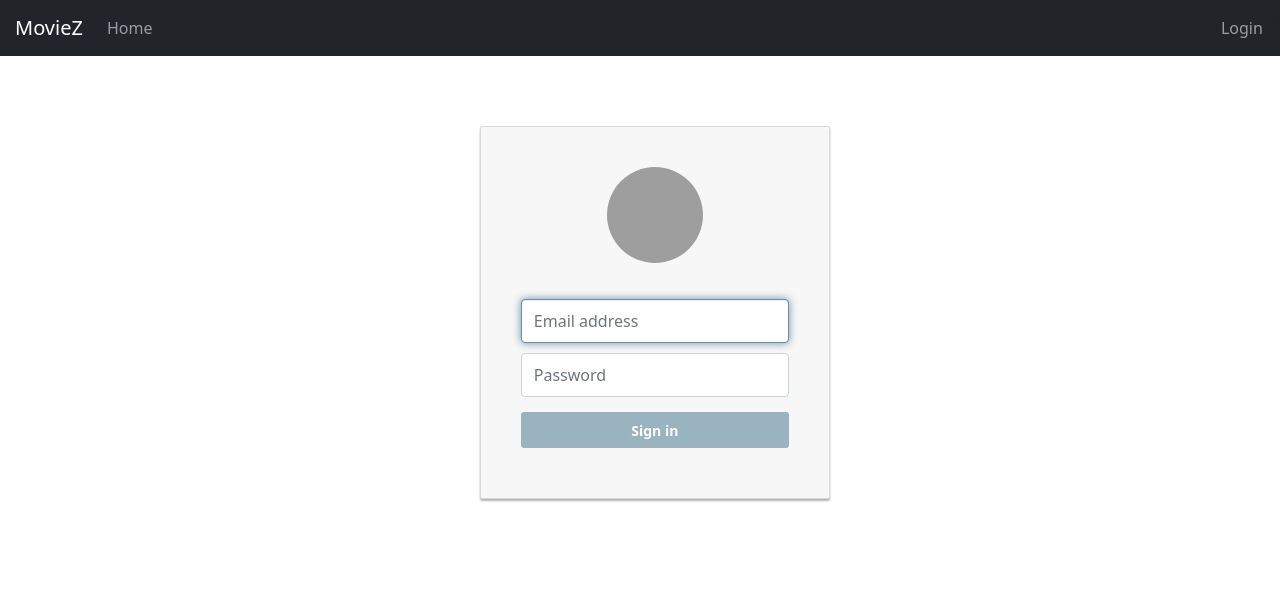
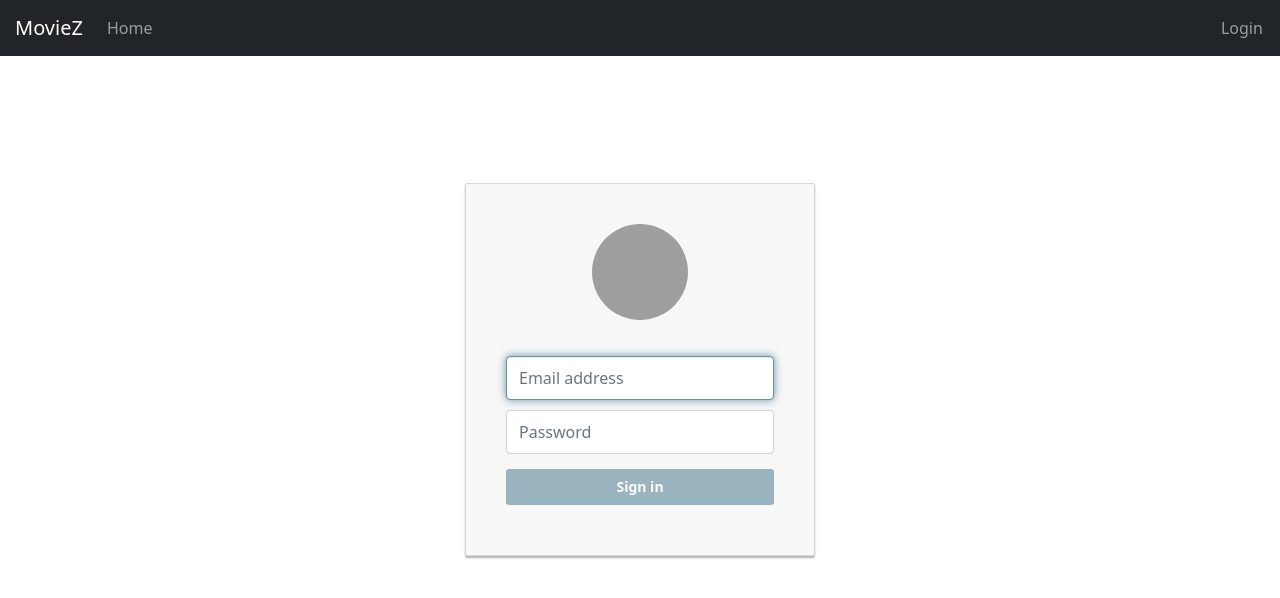
Before and after one commit to fawzy46/Movie-app-Angular, an Angular app: page / in a window 1280 px wide. Shown: the top 598 px of the page. Built offline with nearby package versions, Linux system fonts and the light colour scheme; grey boxes are pictures that could not be loaded.

Commit message:
ui enhancements

```diff
--- a/src/app/catalog/catalog.component.css
+++ b/src/app/catalog/catalog.component.css
@@ -12,7 +12,8 @@ img {
     height: 412px;
 }
 h4 {
-    display: inline;
+    display: inline-block;
+    padding-top: 5px;
 }
 .topcontainer {
     margin-bottom: 25px;
@@ -21,3 +22,6 @@ button{
     float: right;
     margin-right: 30px;
 }
+.col-md-3{
+    margin-left: auto;
+}
--- a/src/app/catalog/catalog.component.html
+++ b/src/app/catalog/catalog.component.html
@@ -10,7 +10,7 @@
 </div>
 <hr>
 <div class="row">
-    <div *ngFor="let movie of movies" class="col-md-3">
+    <div *ngFor="let movie of movies" class="col-md-3" >
         <div class="card" id="card" [routerLink]="[movie.id]" style="width: 280px;">
             <div class="card-img-top">
                 <img  class="img-thumbnail" src="https://image.tmdb.org/t/p/w500{{movie.poster_path}}">
--- a/src/app/loginform/loginform.component.css
+++ b/src/app/loginform/loginform.component.css
@@ -91,5 +91,6 @@ input {
 .card-container.card {
     max-width: 350px;
     padding: 40px 40px;
-    margin-left: 35%;
+    margin: auto;
+    margin-top: 10%;
 }
--- a/src/app/loginform/loginform.component.html
+++ b/src/app/loginform/loginform.component.html
@@ -1,4 +1,6 @@
 <div class="container">
+    <div class="row">
+        <div class="col-md-12">
             <div class="card card-container">
                 <img id="profile-img" class="profile-img-card" src="//ssl.gstatic.com/accounts/ui/avatar_2x.png" />
                 <p id="profile-name" class="profile-name-card"></p>
@@ -10,3 +12,5 @@
                 </form>
             </div>
         </div>
+    </div>
+</div>
--- a/src/app/movie-detail/movie-detail.component.css
+++ b/src/app/movie-detail/movie-detail.component.css
@@ -3,6 +3,8 @@ img {
     border-radius: 16px;
     float: left;
     margin-right: 50px;
+    margin-bottom: 20px;
+    margin-top: 20px;
 }
 .container {
     margin-top: 5%;
--- a/src/app/movie-detail/movie-detail.component.html
+++ b/src/app/movie-detail/movie-detail.component.html
@@ -1,7 +1,10 @@
 <div class="container" >
     <div class="row">
         <div class="col-lg-12">
+            <div class="col-md-3">
                 <img src={{selectedMovie[12]}}>
+            </div>
+                <div class="col-lg-9">
                 <h2>{{selectedMovie[21]}}</h2>
                 <h3 *ngIf="selectedMovie[8] !== 'en'" style="opacity: 0.8; font-style: italic;">{{selectedMovie[9]}}</h3>
                 <span>{{selectedMovie[15]}}&nbsp;&bull;&nbsp;</span>
@@ -27,3 +30,4 @@
             </div>
         </div>
     </div>
+</div>
```
Also changed, not shown: firebase.json (added), 1 other file (tests, documents, lock files or other folders). Lines whose indentation alone changed are shown as unchanged.
